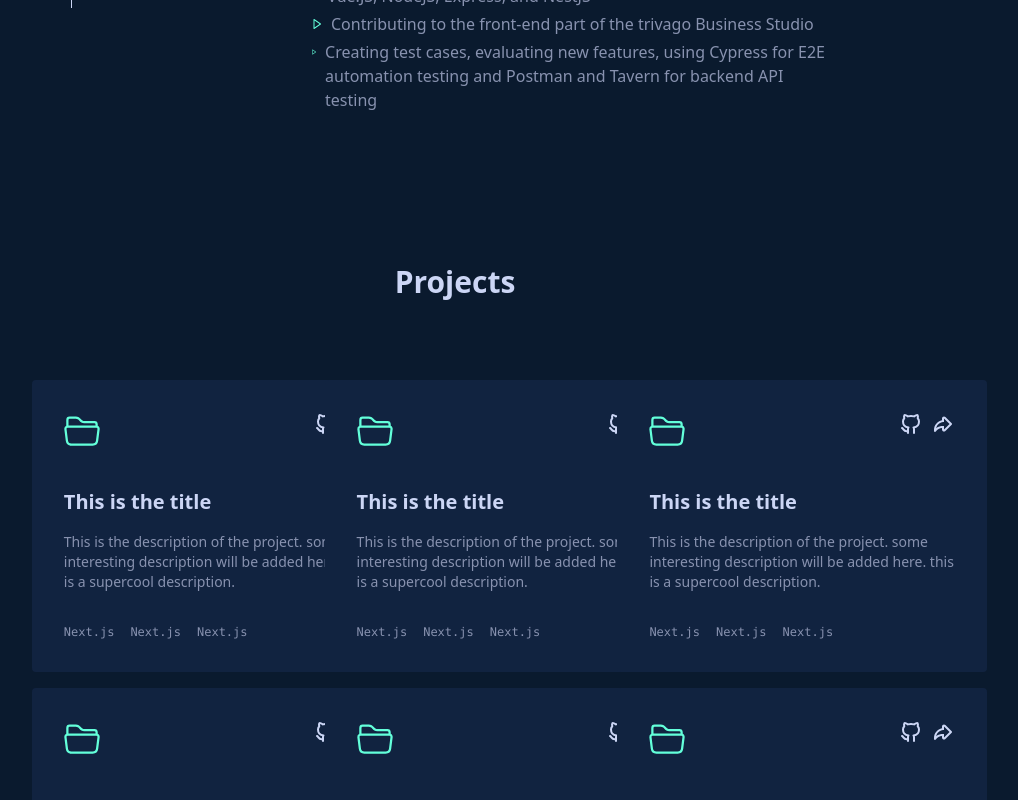
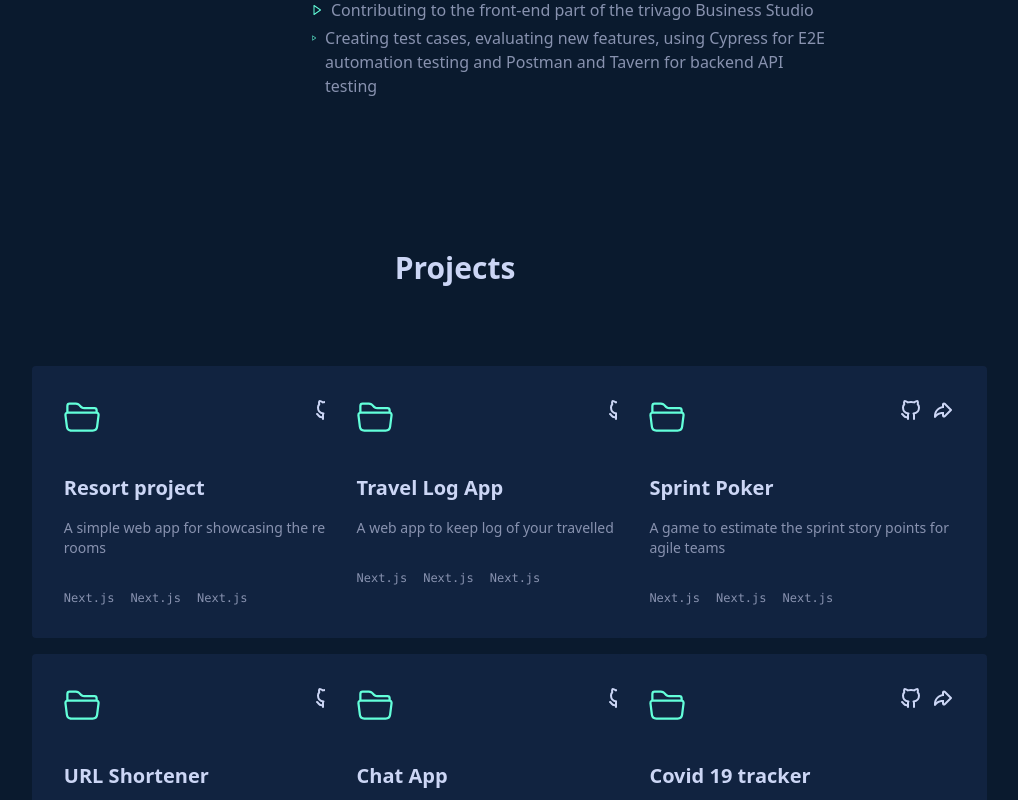
Before and after one commit to alshafi834/portfolio, a Next.js app: page / in a window 1280 px wide. Shown: the part 2000-2800 px from the top of the page, without its empty margins (185-1203 px from the left). Built offline with nearby package versions, Linux system fonts and the light colour scheme.

Commit message:
some improv

```diff
--- a/components/About.tsx
+++ b/components/About.tsx
@@ -4,7 +4,7 @@ import profilePic from "../contents/images/propic.jpeg";
 
 const About = () => {
   return (
-    <div className="flex justify-center bg-darkblue">
+    <div className="flex justify-center bg-darkblue" id="About">
       <div className="w-[70%] flex flex-col py-12">
         <div className="flex flex-row">
           <h1 className="text-2xl text-[#CCD6F5] font-bold">About Me</h1>
--- a/components/Contact.tsx
+++ b/components/Contact.tsx
@@ -10,7 +10,7 @@ import { TbBrandSpotify } from "react-icons/tb";
 
 const Contact = () => {
   return (
-    <div className="bg-darkblue flex flex-col p-20">
+    <div className="bg-darkblue flex flex-col p-20" id="Contact">
       <h1 className="font-semibold text-6xl text-textcolor text-center">
         Get In Touch
       </h1>
--- a/components/Experience.tsx
+++ b/components/Experience.tsx
@@ -9,7 +9,7 @@ const Experience: React.FC = () => {
   const active =
     "w-[200px] text-sm font-mono py-2 pl-4 cursor-pointer bg-[#112340] text-themecolor lg:border-l-themecolor lg:border-l-2";
   return (
-    <div className="flex justify-center bg-darkblue py-20">
+    <div className="flex justify-center bg-darkblue py-20" id="Experience">
       <div className="lg:w-[60%] w-[80%] flex flex-col py-12">
         <div className="flex flex-row">
           <h1 className="text-2xl text-[#CCD6F5] font-bold">
--- a/components/Hero.tsx
+++ b/components/Hero.tsx
@@ -2,7 +2,10 @@ import React from "react";
 
 const Hero: React.FC = () => {
   return (
-    <div className="flex flex-col xl:p-44 p-12 bg-darkblue text-textcolor">
+    <div
+      className="flex flex-col xl:p-44 p-12 bg-darkblue text-textcolor"
+      id="Hero"
+    >
       <p className="text-themecolor font-mono py-2">Hello World! My name is</p>
       <h1 className="text-7xl font-sans py-2">Al Shafi.</h1>
       <h2 className="text-7xl font-sans py-2 text-textcolor2">
--- a/components/Navbar.tsx
+++ b/components/Navbar.tsx
@@ -1,15 +1,27 @@
 import React from "react";
+import logo from "../contents/images/signature.png";
+import Image from "next/image";
 
 const Navbar: React.FC = () => {
-  const navList: string[] = ["About", "Experience", "Work", "Contact"];
+  const navList: string[] = [
+    "About",
+    "Skills",
+    "Experience",
+    "Projects",
+    "Contact",
+  ];
   return (
-    <div className="flex justify-center p-6 bg-darkblue text-textcolor mb:invisible">
+    <div className="flex justify-center p-4 bg-darkblue text-textcolor mb:invisible sticky top-0 drop-shadow-lg">
       <div className="flex justify-between w-[90%]">
-        <div className="">Al Shafi</div>
+        <div className="flex items-center">
+          <a href="#Hero">
+            <Image src={logo} alt="Al Shafi" width={150} height={40} />
+          </a>
+        </div>
         <div className="hidden lg:block">
           {navList.map((nav) => (
             <span className="ml-8 font-mono cursor-pointer" key={nav}>
-              {nav}
+              <a href={`#${nav}`}>{nav}</a>
             </span>
           ))}
           <button className="ml-12 border-solid border-2 border-themecolor px-4 py-2 rounded">
--- a/components/Projects.tsx
+++ b/components/Projects.tsx
@@ -3,10 +3,12 @@ import { BsFolder2Open } from "react-icons/bs";
 import { TbBrandGithub } from "react-icons/tb";
 import { TiArrowForwardOutline } from "react-icons/ti";
 
+import { projects } from "../contents/data/projects";
+
 const Projects = () => {
-  const loop = [1, 2, 3, 4, 5, 6, 7, 8, 9];
+  //const loop = [1, 2, 3, 4, 5, 6, 7, 8, 9];
   return (
-    <div className="bg-darkblue p-6">
+    <div className="bg-darkblue p-6" id="Projects">
       <header>
         <h2 className="text-textcolor text-center text-3xl font-bold pb-20">
           Projects
@@ -14,30 +16,28 @@ const Projects = () => {
       </header>
       <section className="flex justify-center">
         <div className="lg:w-[70%] grid lg:grid-cols-3 gap-4">
-          {loop.map((lp) => (
+          {projects.map((lp) => (
             <div
               className="lg:w-[370px] w-[300px] bg-[#112340] p-8 rounded mx-2"
-              key={lp}
+              key={lp.sys.id}
             >
               <div className="flex flex-row justify-between">
                 <BsFolder2Open className="text-themecolor text-4xl" />
                 <div className="flex text-2xl">
-                  <a href="">
+                  <a href={lp.fields.github}>
                     <TbBrandGithub className="text-textcolor" />
                   </a>
-                  <a href="" className="ml-2">
+                  <a href={lp.fields.url} className="ml-2">
                     <TiArrowForwardOutline className="text-textcolor" />
                   </a>
                 </div>
               </div>
               <div className="flex flex-col mt-10">
                 <h2 className="text-textcolor font-bold text-xl">
-                  This is the title
+                  {lp.fields.name}
                 </h2>
                 <p className="text-sm text-textcolor2 mt-4">
-                  This is the description of the project. some interesting
-                  description will be added here. this is a supercool
-                  description.
+                  {lp.fields.description}
                 </p>
                 <div className="flex mt-8 text-textcolor2 font-mono text-xs">
                   <span className="pr-4">Next.js</span>
--- a/components/Skills.tsx
+++ b/components/Skills.tsx
@@ -2,7 +2,7 @@ import React from "react";
 
 const Skills: React.FC = () => {
   return (
-    <div className="flex justify-center bg-darkblue">
+    <div className="flex justify-center bg-darkblue" id="Skills">
       <div className="w-[70%] flex flex-col py-12">
         <div className="flex flex-row xl:justify-end">
           <span className="border-t border-[#243654] w-[400px] hidden xl:block mt-4 mr-4"></span>
--- /dev/null
+++ b/contents/data/projects.ts
@@ -0,0 +1,86 @@
+export const projects = [
+  {
+    sys: {
+      id: "1",
+    },
+    fields: {
+      name: "Resort project",
+      slug: "resort-project",
+      type: "web",
+      tech: ["React", "Node", "Context"],
+      description: "A simple web app for showcasing the resort rooms",
+      url: "https://react-resort-room-showcasing.netlify.com/",
+      github: "https://github.com/alshafi834/React-Resort-App",
+    },
+  },
+  {
+    sys: {
+      id: "2",
+    },
+    fields: {
+      name: "Travel Log App",
+      slug: "travel-log-app",
+      type: "web",
+      tech: ["React", "Node", "Mapbox", "MongoDB"],
+      description: "A web app to keep log of your travelled places",
+      url: "https://travel-log-map.netlify.app/",
+      github: "https://github.com/alshafi834/travel-log-client",
+    },
+  },
+  {
+    sys: {
+      id: "3",
+    },
+    fields: {
+      name: "Sprint Poker",
+      slug: "sprint-poker",
+      type: "web",
+      tech: ["React", "Node", "Socket IO", "Express"],
+      description: "A game to estimate the sprint story points for agile teams",
+      url: "http://pokersprint.s3-website.eu-central-1.amazonaws.com/",
+      github: "https://github.com/alshafi834/sprintpoker---client",
+    },
+  },
+  {
+    sys: {
+      id: "4",
+    },
+    fields: {
+      name: "URL Shortener",
+      slug: "url-shortener",
+      type: "web",
+      tech: ["React", "Node", "Express", "Mongo", "REST"],
+      description: "A service to shorten your long urls",
+      url: "https://linkshort.netlify.app/",
+      github: "https://github.com/alshafi834/link-shortener-client",
+    },
+  },
+  {
+    sys: {
+      id: "5",
+    },
+    fields: {
+      name: "Chat App",
+      slug: "chat-app",
+      type: "web",
+      tech: ["React", "Node", "Express", "Socket IO"],
+      description: "A simple one to one / group chat application",
+      url: "https://chat-app-shafi.netlify.app/",
+      github: "https://github.com/alshafi834/socketioChatApp",
+    },
+  },
+  {
+    sys: {
+      id: "6",
+    },
+    fields: {
+      name: "Covid 19 tracker",
+      slug: "covid19-tracker",
+      type: "web",
+      tech: ["React", "Node", "Rest API", "React charts"],
+      description: "Country wise Covid 19 tracker with interactive charts",
+      url: "https://covid19-tracker-shafi.netlify.app",
+      github: "https://github.com/alshafi834/Covid-19-Tracker",
+    },
+  },
+];
```
Also changed, not shown: contents/images/signature.png (added).
